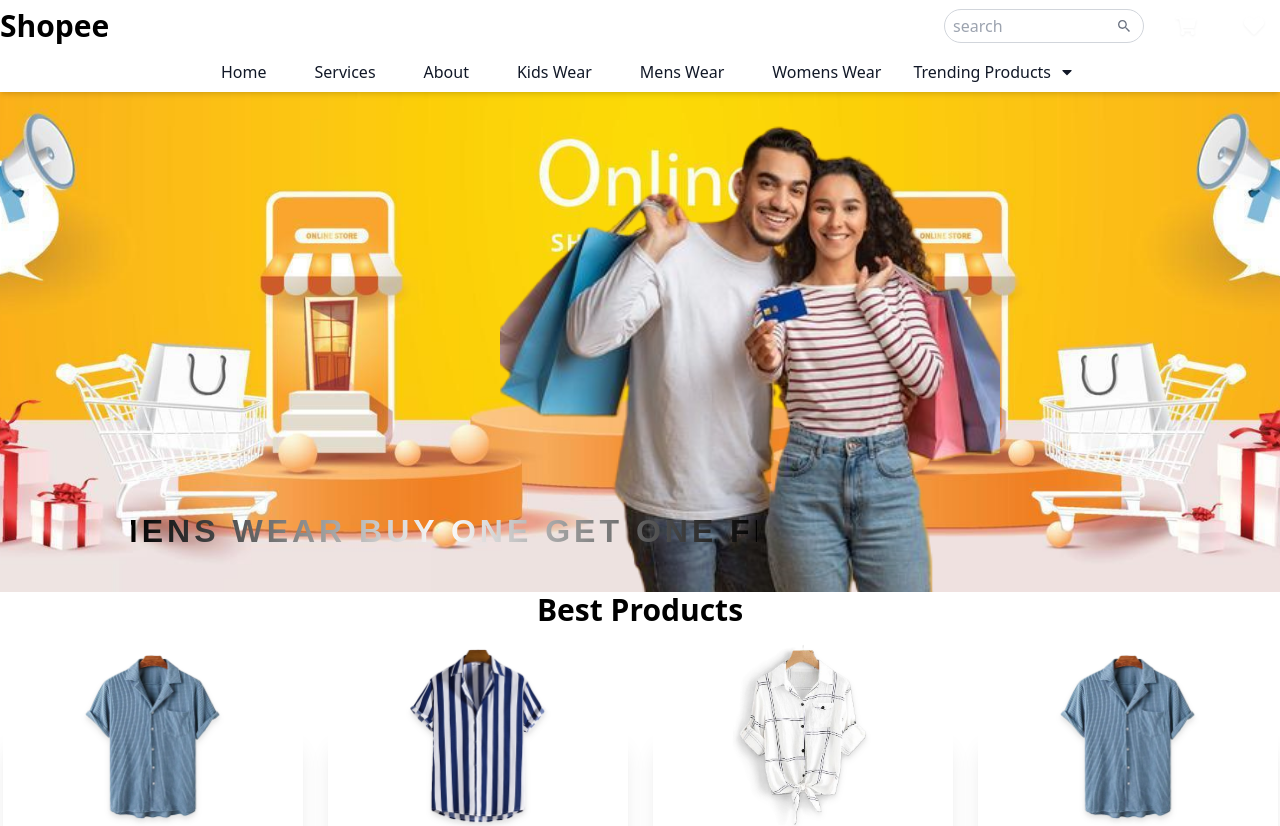
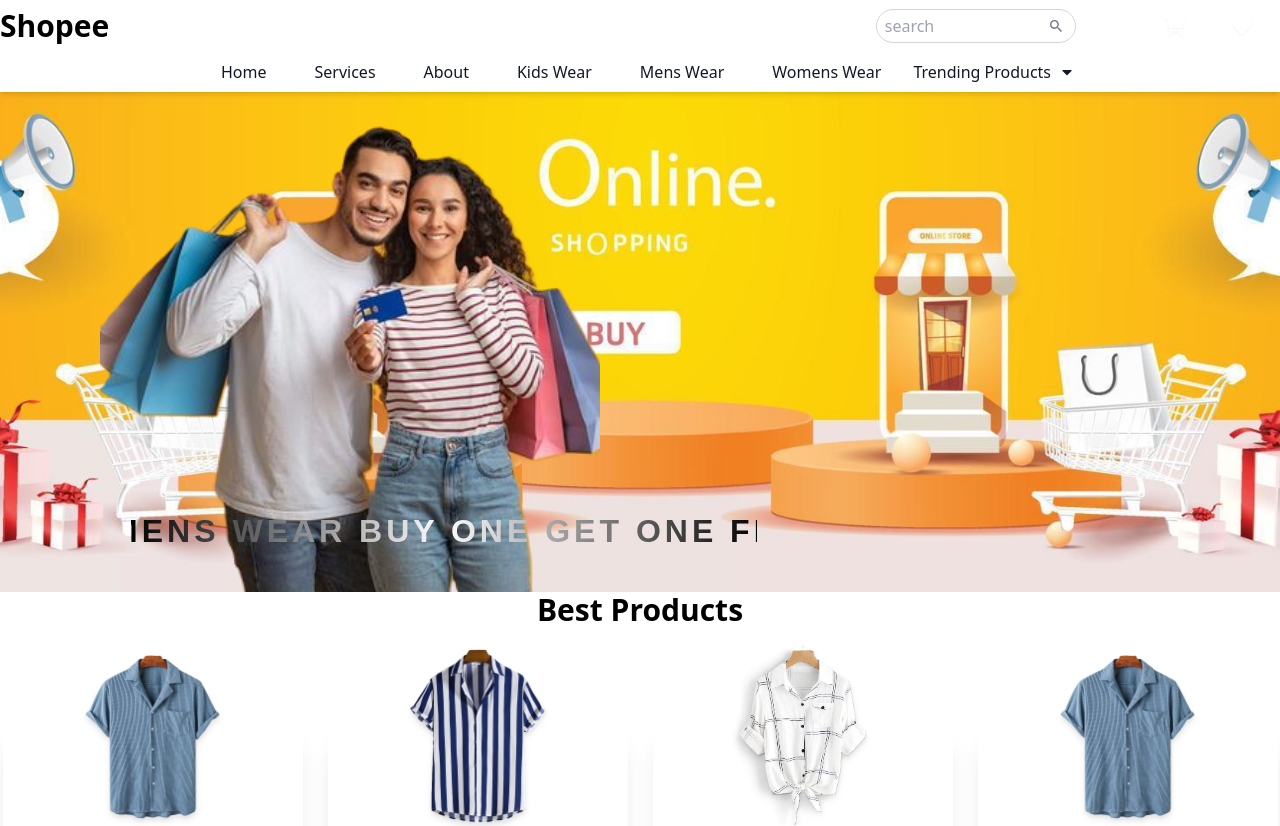
Before and after one commit to iamjuu/shoppee-ecommerce-react, a React (Vite) app: page / in a window 1280 px wide. Shown: the top 826 px of the page. Built offline with nearby package versions, Linux system fonts and the light colour scheme.

Commit message:
add some styles on  cart page

```diff
--- a/src/components/Caroseal/Caroseal.jsx
+++ b/src/components/Caroseal/Caroseal.jsx
@@ -42,7 +42,7 @@ const Carousel = () => {
           >
             <img
               src={item.src}
-              className="block mt-[250px] ml-[500px] w-[500px] h-[500px] object-cover"
+              className="block mt-[250px] ml-[500px]  sm:ml-[100px] md:[600px]   w-[500px] h-[500px] object-cover"
               alt={item.alt}
             />
             <div className="absolute bottom-10 left-10 bg-opacity-50 text-white p-2 rounded">
--- a/src/components/Header/Header.jsx
+++ b/src/components/Header/Header.jsx
@@ -2,15 +2,15 @@ import { IoMdSearch } from "react-icons/io";
 import { FaShoppingCart, FaHeart, FaBars, FaTimes } from "react-icons/fa";
 import { FaCaretDown } from "react-icons/fa";
 import { useState } from "react";
-import { Link } from "react-router-dom";  // Correct import
+import { Link } from "react-router-dom"; // Correct import
 
 const Menu = [
   { id: 1, name: "Home", link: "/#" },
-  { id: 2, name: "Services", link: "/services" },  // Fixed typo in "Services"
+  { id: 2, name: "Services", link: "/services" }, // Fixed typo in "Services"
   { id: 3, name: "About", link: "/about" },
   { id: 4, name: "Kids Wear", link: "/KidsWear" },
-  { id: 5, name: "Mens Wear", link: "/MensWear" },  // Changed id to be unique
-  { id: 6, name: "Womens Wear", link: "/WomensWear" },  // Changed id to be unique
+  { id: 5, name: "Mens Wear", link: "/MensWear" }, // Changed id to be unique
+  { id: 6, name: "Womens Wear", link: "/WomensWear" }, // Changed id to be unique
 ];
 
 const DropdownLinks = [
@@ -55,23 +55,27 @@ const Header = ({ handleOrderPopup, handleWishPopup }) => {
 
             {/* Order Button */}
             <Link to="/cart">
-            <button
-              onClick={() => handleOrderPopup()}
-              className="bg-gradient-to-r from-primary to-secondary text-white py-1 px-4 rounded-full flex items-center gap-3 group"
-            >
-              <span className="group-hover:block hidden">Order</span>
-              <FaShoppingCart className="text-xl text-white drop-shadow-sm" />
-            </button>
+              <button
+                onClick={() => handleOrderPopup()}
+                className="bg-gradient-to-r from-primary to-secondary text-white py-1 px-4 rounded-full flex items-center gap-3 group transition-all duration-300 ease-in-out transform hover:scale-105"
+              >
+                <span className="transition-all duration-300 ease-in-out opacity-0 group-hover:opacity-100 max-h-0 group-hover:max-h-10 overflow-hidden">
+                  Order
+                </span>
+                <FaShoppingCart className="text-xl text-white drop-shadow-sm" />
+              </button>
             </Link>
 
             {/* Wishlist Button */}
             <Link to="/wishlist">
               <button
                 onClick={() => handleWishPopup()}
-                className="bg-gradient-to-r from-primary to-secondary text-white py-1 px-4 rounded-full flex items-center gap-3 group"
+                className="bg-gradient-to-r from-primary to-secondary text-white py-1 px-4 rounded-full flex items-center gap-3 group transition-all duration-300 ease-in-out transform hover:scale-105"
               >
-                <FaHeart className="text-xl text-white drop-shadow-sm" />
-                <span className="group-hover:block hidden">Wishlist</span>
+                <FaHeart className="text-xl text-white drop-shadow-sm transition-transform duration-300 group-hover:scale-125" />
+                <span className="transition-all duration-300 ease-in-out opacity-0 max-w-0 group-hover:opacity-100 group-hover:max-w-xs overflow-hidden">
+                  Wishlist
+                </span>
               </button>
             </Link>
 
--- a/src/pages/Cart/CartStyle.js
+++ b/src/pages/Cart/CartStyle.js
@@ -1,6 +1,6 @@
 import styled from "styled-components";
 export const ShoppingCartContainer = styled.div`
-  margin-top: -45px;
+  margin-top: 5px;
   padding: 20px;
 
   @media (max-width: 768px) {
```
